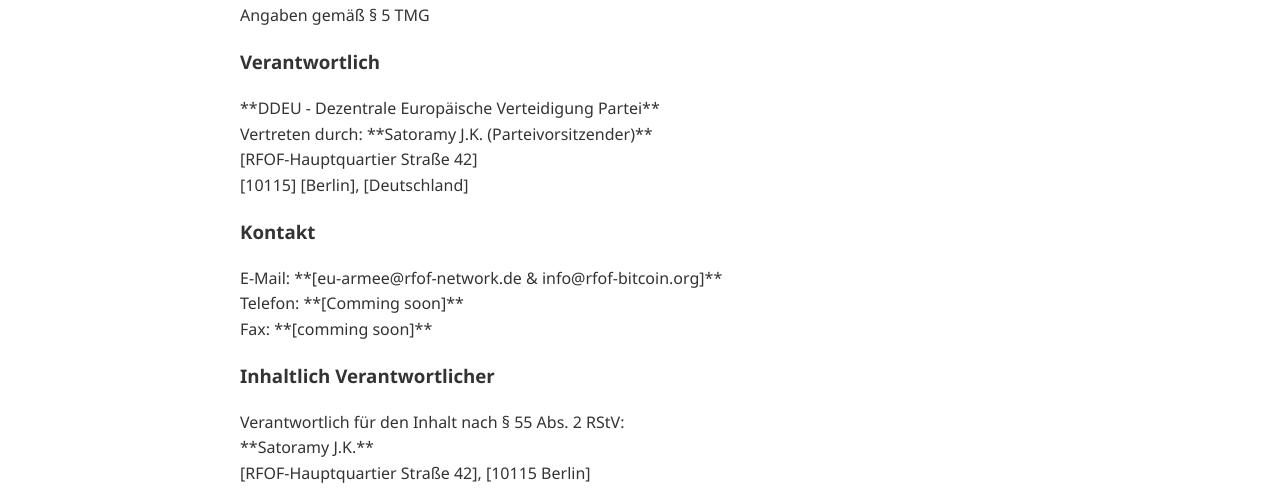
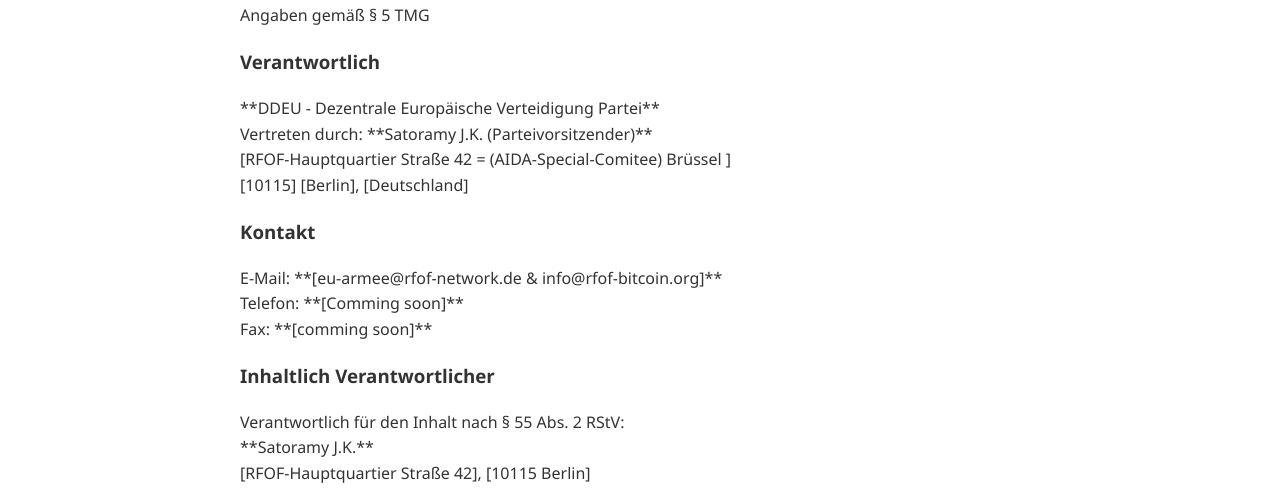
Before and after one commit to RFOF-NETWORK-Ready-for-our-future/EU-Army-E.A-, a plain HTML site: page docs/impressum.html in a window 1280 px wide. Shown: the part 281-783 px from the top of the page. Drawn offline with Linux system fonts and the light colour scheme.

Commit message:
Update address in impressum.html

```diff
--- a/docs/impressum.html
+++ b/docs/impressum.html
@@ -36,7 +36,7 @@
                     <p>
                         **DDEU - Dezentrale Europäische Verteidigung Partei**<br>
                         Vertreten durch: **Satoramy J.K. (Parteivorsitzender)**<br>
-                        [RFOF-Hauptquartier Straße 42]<br>
+                        [RFOF-Hauptquartier Straße 42 = (AIDA-Special-Comitee) Brüssel ]<br>
                         [10115] [Berlin], [Deutschland]
                     </p>
 
```
